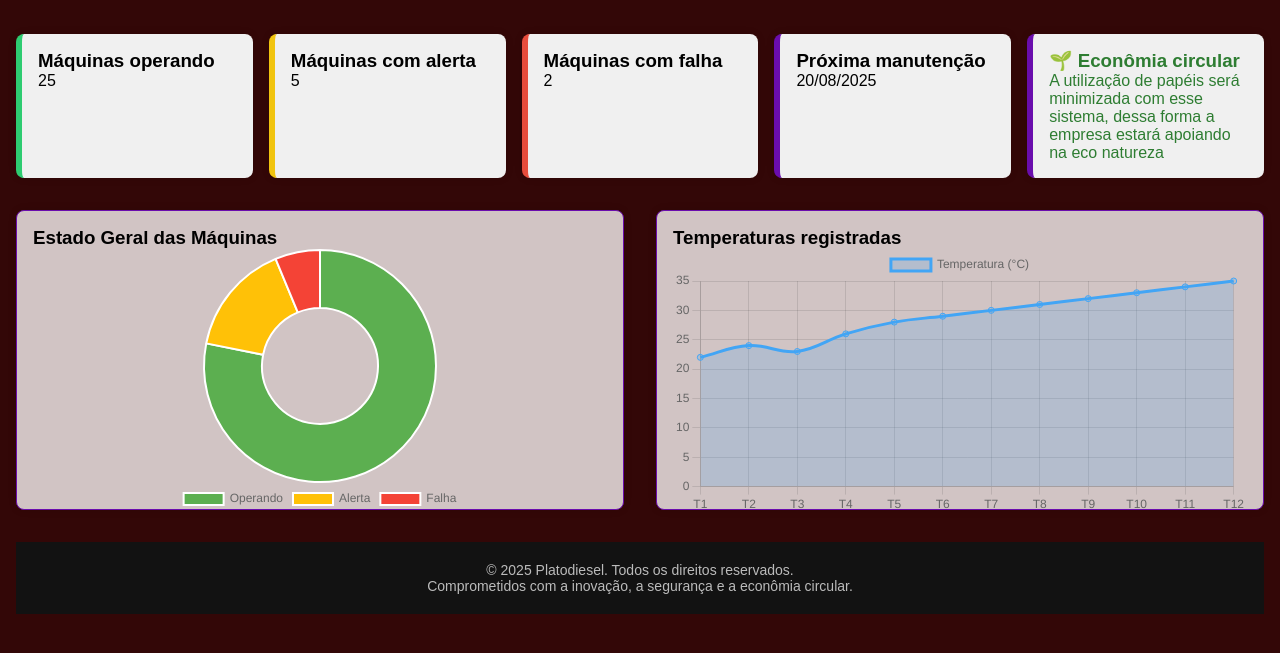
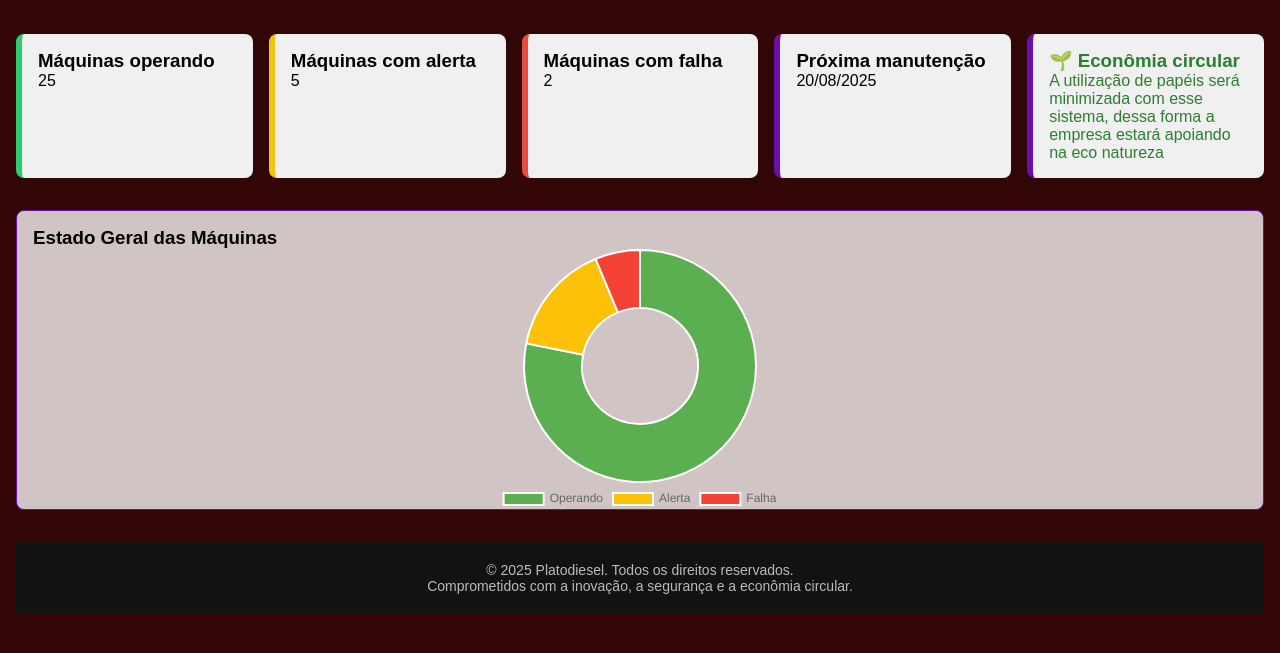
Before and after one commit to RenanMestre/platodisesoft, a plain HTML site: page menu.html in a window 1280 px wide. Shown: the part 81-734 px from the top of the page. Drawn offline with nearby package versions, Linux system fonts and the light colour scheme.

Commit message:
Tirando a temperatura da tela de home

```diff
--- a/menu.html
+++ b/menu.html
@@ -49,10 +49,6 @@
         <h3>Estado Geral das Máquinas</h3>
         <canvas id="statusChart"></canvas>
       </div>
-      <div class="chart-container">
-        <h3>Temperaturas registradas</h3>
-        <canvas id="tempChart"></canvas>
-      </div>
     </section>
 
   <footer style="background-color: #121212; color: #bbb; padding: 20px; text-align: center; font-size: 14px;">
--- a/script.js
+++ b/script.js
@@ -30,37 +30,3 @@ new Chart(statusCtx, {
     }
   }
 });
-
-// Temperatura (linha)
-const tempCtx = document.getElementById('tempChart').getContext('2d');
-new Chart(tempCtx, {
-  type: 'line',
-  data: {
-    labels: Array.from({ length: 12 }, (_, i) => `T${i + 1}`),
-    datasets: [{
-      label: 'Temperatura (°C)',
-      data: [22, 24, 23, 26, 28, 29, 30, 31, 32, 33, 34, 35],
-      borderColor: '#42a5f5',
-      backgroundColor: 'rgba(66, 165, 245, 0.2)',
-      fill: true,
-      tension: 0.4
-    }]
-  },
-  options: {
-    responsive: true,
-    maintainAspectRatio: false,
-    plugins: {
-      tooltip: {
-        enabled: true
-      },
-      legend: {
-        display: true
-      }
-    },
-    scales: {
-      y: {
-        beginAtZero: true
-      }
-    }
-  }
-});
```
